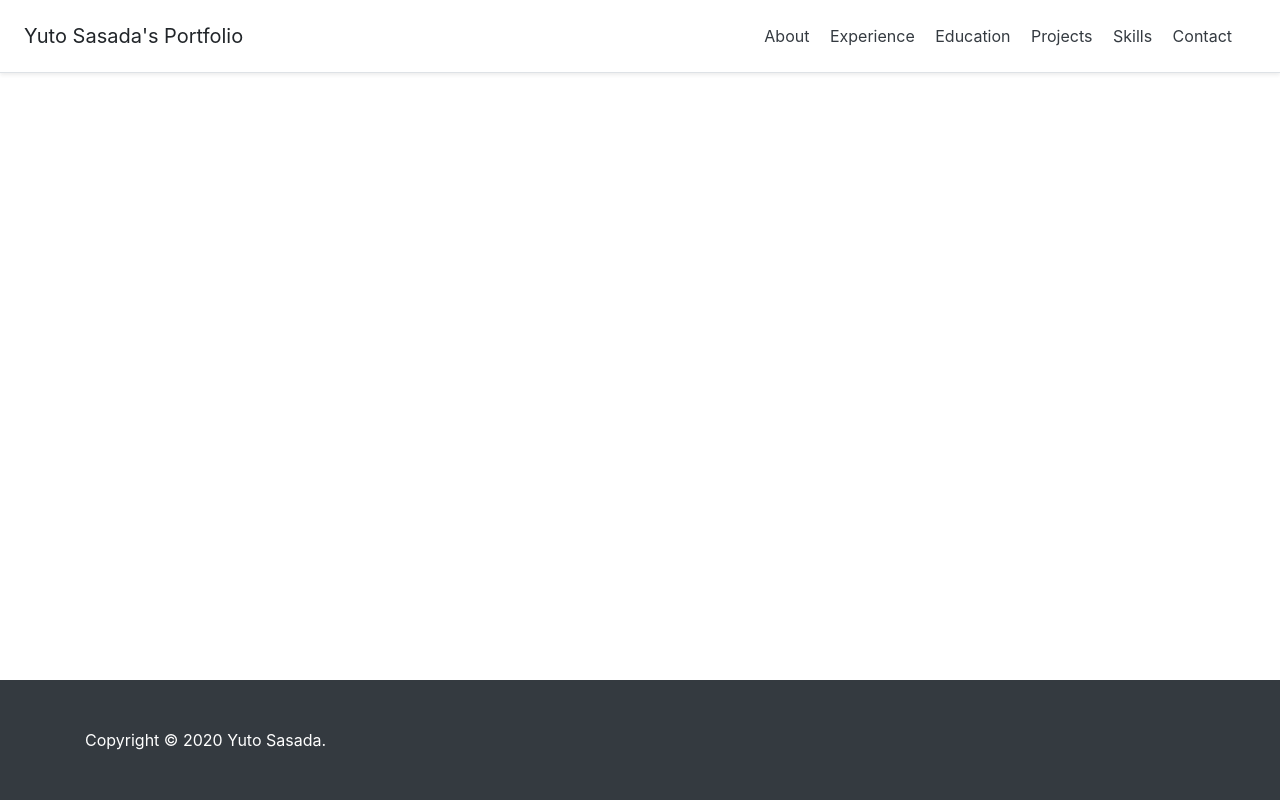
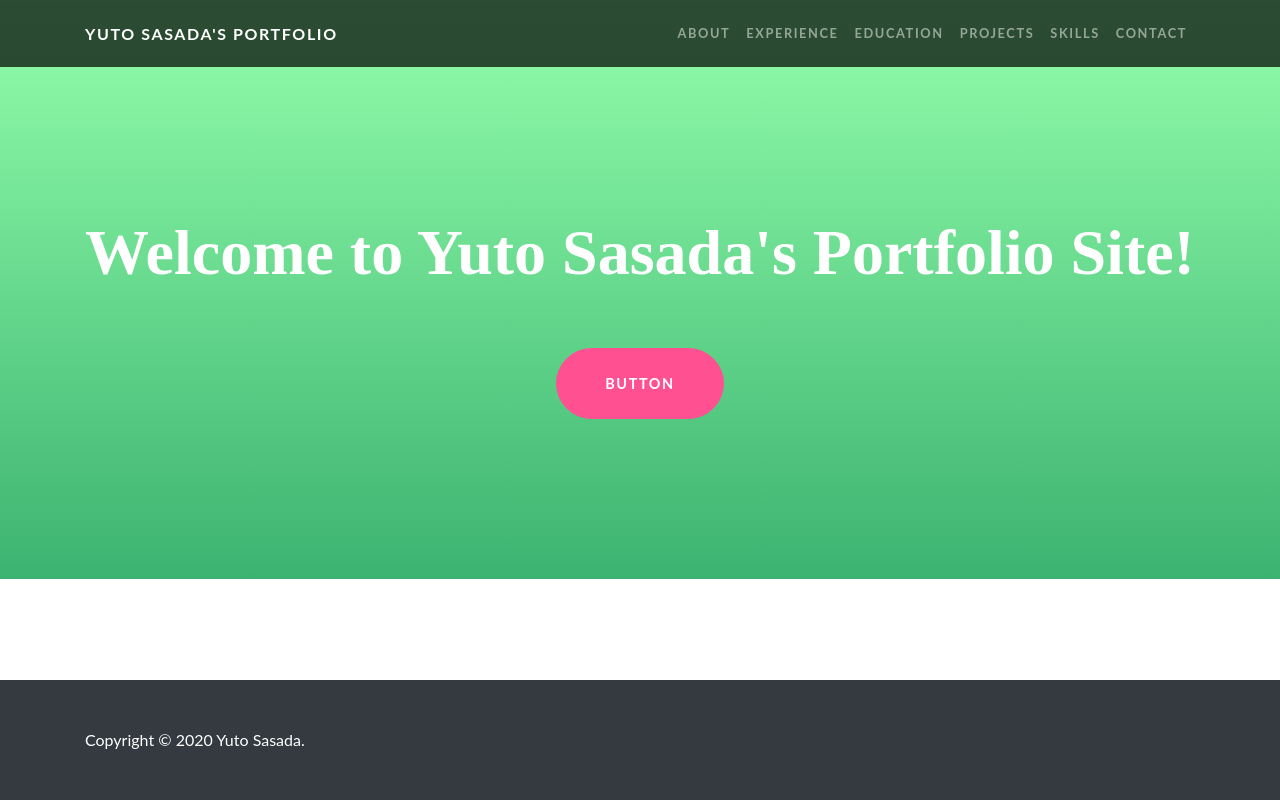
Before and after one commit to sasada033/portfolio, a Django app: template mysite/templates/index.html in a window 1280 px wide. Run offline with Django 3.2, Linux system fonts and the light colour scheme; the template is opened without the code that fills it, so the values that code supplies are empty; some libraries are stand-ins or nearby versions.

Commit message:
update base.html

```diff
--- a/mysite/templates/base.html
+++ b/mysite/templates/base.html
@@ -11,24 +11,44 @@
 
         <!-- Bootstrap core CSS -->
         <link rel="stylesheet" href="https://stackpath.bootstrapcdn.com/bootstrap/4.5.0/css/bootstrap.min.css">
-
+        <!-- Start Bootstrap template css -->
+        <link href="{% static 'css/one-page-wonder.css' %}" rel="stylesheet">
         <!-- My style -->
         <link rel="stylesheet" href="{% static 'css/mystyle.css' %}">
     </head>
     <body>
         <div id="wrapper">
             <!-- Navigation -->
-            <div class="d-flex flex-column flex-md-row align-items-center p-4 px-md-4 mb-3 bg-white border-bottom shadow-sm">
-                <h5 class="my-0 mr-md-auto font-weight-normal">Yuto Sasada's Portfolio</h5>
-                <nav class="my-2 my-md-0 mr-md-3">
-                    <a class="p-2 text-dark" href="#">About</a>
-                    <a class="p-2 text-dark" href="#">Experience</a>
-                    <a class="p-2 text-dark" href="#">Education</a>
-                    <a class="p-2 text-dark" href="#">Projects</a>
-                    <a class="p-2 text-dark" href="#">Skills</a>
-                    <a class="p-2 text-dark" href="#">Contact</a>
-                </nav>
-            </div>
+            <nav class="navbar navbar-expand-lg navbar-dark navbar-custom fixed-top">
+                <div class="container">
+                    <a class="navbar-brand" href="#">Yuto Sasada's Portfolio</a>
+                    <button class="navbar-toggler" type="button" data-toggle="collapse" data-target="#navbarResponsive" aria-controls="navbarResponsive" aria-expanded="false" aria-label="Toggle navigation">
+                        <span class="navbar-toggler-icon"></span>
+                    </button>
+                    <div class="collapse navbar-collapse" id="navbarResponsive">
+                        <ul class="navbar-nav ml-auto">
+                            <li class="nav-item">
+                                <a class="nav-link" href="#">About</a>
+                            </li>
+                            <li class="nav-item">
+                                <a class="nav-link" href="#">Experience</a>
+                            </li>
+                            <li class="nav-item">
+                                <a class="nav-link" href="#">Education</a>
+                            </li>
+                            <li class="nav-item">
+                                <a class="nav-link" href="#">Projects</a>
+                            </li>
+                            <li class="nav-item">
+                                <a class="nav-link" href="#">Skills</a>
+                            </li>
+                            <li class="nav-item">
+                                <a class="nav-link" href="#">Contact</a>
+                            </li>
+                        </ul>
+                    </div>
+                </div>
+            </nav>
             <!-- End Navigation -->
 
             {% block header %}{% endblock %}
--- a/mysite/templates/index.html
+++ b/mysite/templates/index.html
@@ -4,6 +4,16 @@
 
 {% block title %}Yuto Sasada's Portfolio{% endblock %}
 
-{% block header %}{% endblock %}
+{% block header %}
+<header class="masthead text-center text-white">
+    <div class="masthead-content">
+        <div class="container">
+            <h1 class="masthead-heading">Welcome to Yuto Sasada's Portfolio Site!</h1>
+            <a href="#" class="btn btn-primary btn-xl rounded-pill mt-5">Button</a>
+        </div>
+    </div>
+</header>
+{% endblock %}
+
 
 {% block contents %}{% endblock %}
--- /dev/null
+++ b/static/css/one-page-wonder.css
@@ -0,0 +1,160 @@
+/*!
+ * Start Bootstrap - One Page Wonder v5.0.7 (https://startbootstrap.com/template-overviews/one-page-wonder)
+ * Copyright 2013-2019 Start Bootstrap
+ * Licensed under MIT (https://github.com/BlackrockDigital/startbootstrap-one-page-wonder/blob/master/LICENSE)
+ */
+
+body {
+  font-family: 'Lato';
+}
+
+h1,
+h2,
+h3,
+h4,
+h5,
+h6 {
+  font-family: 'Catamaran';
+  font-weight: 800 !important;
+}
+
+.btn-xl {
+  text-transform: uppercase;
+  padding: 1.5rem 3rem;
+  font-size: 0.9rem;
+  font-weight: 700;
+  letter-spacing: 0.1rem;
+}
+
+.bg-black {
+  background-color: #000 !important;
+}
+
+.rounded-pill {
+  border-radius: 5rem;
+}
+
+.navbar-custom {
+  padding-top: 1rem;
+  padding-bottom: 1rem;
+  background-color: rgba(0, 0, 0, 0.7);
+}
+
+.navbar-custom .navbar-brand {
+  text-transform: uppercase;
+  font-size: 1rem;
+  letter-spacing: 0.1rem;
+  font-weight: 700;
+}
+
+.navbar-custom .navbar-nav .nav-item .nav-link {
+  text-transform: uppercase;
+  font-size: 0.8rem;
+  font-weight: 700;
+  letter-spacing: 0.1rem;
+}
+
+header.masthead {
+  position: relative;
+  overflow: hidden;
+  padding-top: calc(7rem + 72px);
+  padding-bottom: 7rem;
+  background: linear-gradient(0deg, #3CB371 0%, #93FFAB 100%);
+  background-repeat: no-repeat;
+  background-position: center center;
+  background-attachment: scroll;
+  background-size: cover;
+}
+
+header.masthead .masthead-content {
+  z-index: 1;
+  position: relative;
+}
+
+header.masthead .masthead-content .masthead-heading {
+  font-size: 2rem;
+}
+
+header.masthead .masthead-content .masthead-subheading {
+  font-size: 2rem;
+}
+
+header.masthead .bg-circle {
+  z-index: 0;
+  position: absolute;
+  border-radius: 100%;
+  background: linear-gradient(0deg, #64F9C1 0%, #2E8B57 100%);
+}
+
+header.masthead .bg-circle-1 {
+  height: 90rem;
+  width: 90rem;
+  bottom: -55rem;
+  left: -55rem;
+}
+
+header.masthead .bg-circle-2 {
+  height: 50rem;
+  width: 50rem;
+  top: -25rem;
+  right: -25rem;
+}
+
+header.masthead .bg-circle-3 {
+  height: 20rem;
+  width: 20rem;
+  bottom: -10rem;
+  right: 5%;
+}
+
+header.masthead .bg-circle-4 {
+  height: 30rem;
+  width: 30rem;
+  top: -5rem;
+  right: 35%;
+}
+
+@media (min-width: 992px) {
+  header.masthead {
+    padding-top: calc(10rem + 55px);
+    padding-bottom: 10rem;
+  }
+  header.masthead .masthead-content .masthead-heading {
+    font-size: 4rem;
+  }
+  header.masthead .masthead-content .masthead-subheading {
+    font-size: 4rem;
+  }
+}
+
+.bg-primary {
+  background-color: #FF5192 !important;
+}
+
+.btn-primary {
+  background-color: #FF5192;
+  border-color: #FF5192;
+}
+
+.btn-primary:active, .btn-primary:focus, .btn-primary:hover {
+  background-color: #bd0760 !important;
+  border-color: #bd0760 !important;
+}
+
+.btn-primary:focus {
+  box-shadow: 0 0 0 0.2rem rgba(238, 9, 121, 0.5);
+}
+
+.btn-secondary {
+  background-color: #ff6a00;
+  border-color: #ff6a00;
+}
+
+.btn-secondary:active, .btn-secondary:focus, .btn-secondary:hover {
+  background-color: #cc5500 !important;
+  border-color: #cc5500 !important;
+}
+
+.btn-secondary:focus {
+  box-shadow: 0 0 0 0.2rem rgba(255, 106, 0, 0.5);
+}
```
